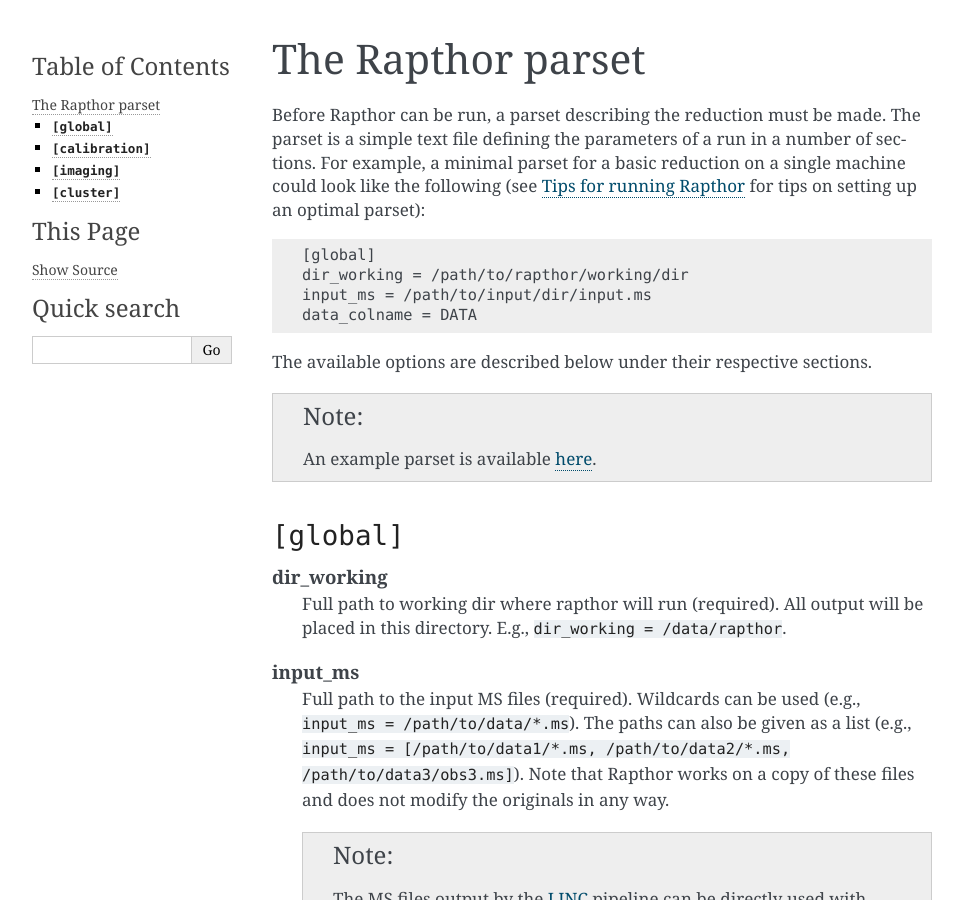
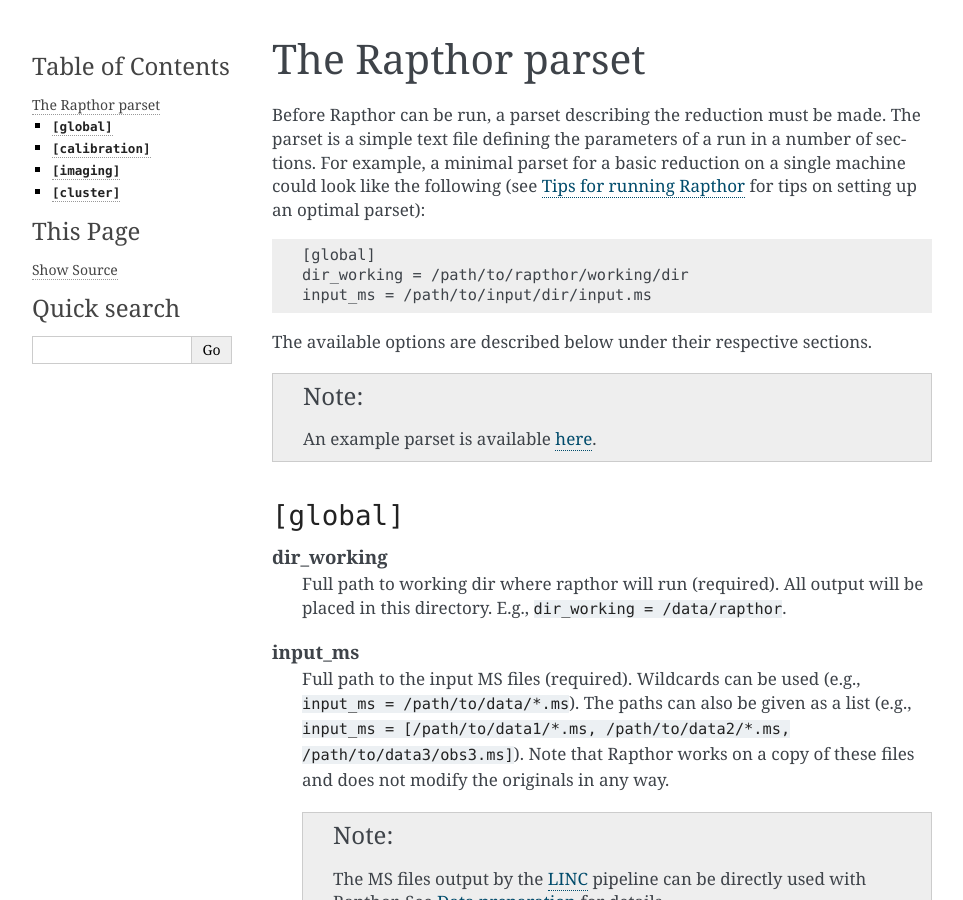
Before and after one commit to darafferty/rapthor, a Sphinx documentation site: the page built from docs/source/parset.rst, in a window 1280 px wide and 900 px high. Shown: the whole window, without its empty margins (148-1111 px from the left). Built offline with Sphinx 7.4.7, drawn with Linux system fonts in a browser that asks for light colours.

Commit message:
Fix parset documentation w.r.t. data_colname

```diff
--- a/docs/source/parset.rst
+++ b/docs/source/parset.rst
@@ -13,7 +13,6 @@
     [global]
     dir_working = /path/to/rapthor/working/dir
     input_ms = /path/to/input/dir/input.ms
-    data_colname = DATA
 
 
 The available options are described below under their respective sections.
```
Also changed, not shown: 1 other file.
